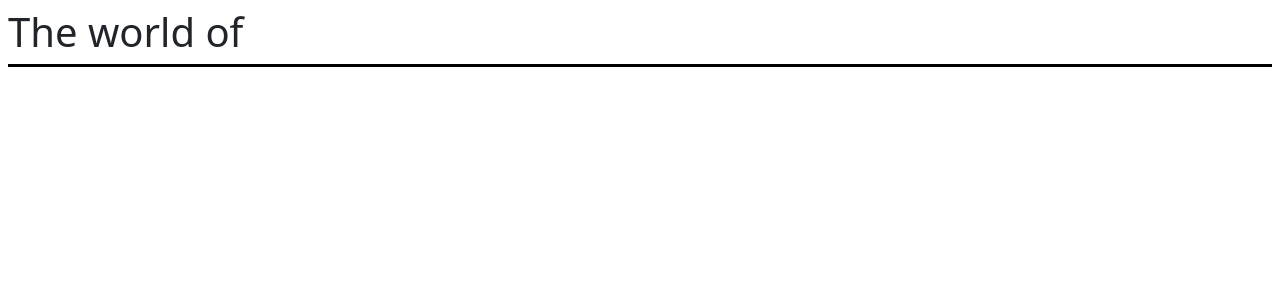
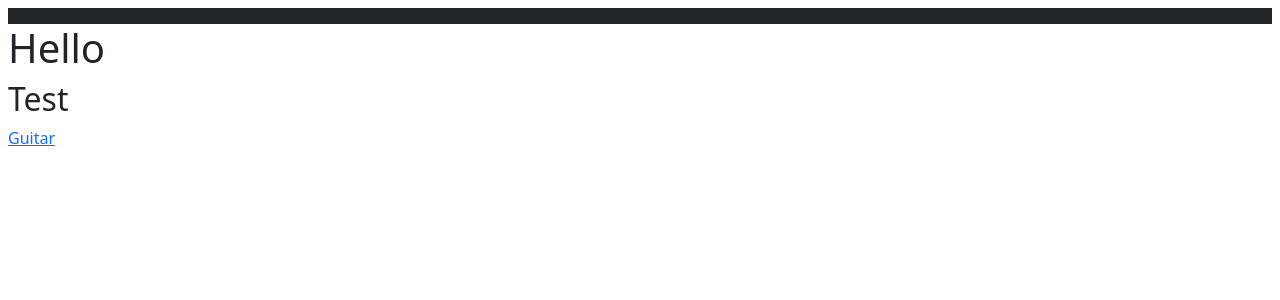
Before and after one commit to Rizzy42/assessed-website, a Svelte app: page / in a window 1280 px wide. Shown: the top 300 px of the page. Built offline with nearby package versions, Linux system fonts and the light colour scheme.

Commit message:
Successfully added routing

```diff
--- a/src/App.svelte
+++ b/src/App.svelte
@@ -5,14 +5,19 @@
 </svelte:head>
 
 <script lang="ts">
-    // Importing all required components for the app
-    import Navbar from "./Navbar.svelte";
+    // Importing svelte-routing package
+    import { Router, Route } from "svelte-routing";
+
+    // Importing pages
+    import Home from "./pages/Home.svelte"
+    import Guitar from "./pages/Guitar.svelte"
+
+    export let url = "";
 </script>
 
-<main>
-	<Navbar/>
-</main>
-
-<style>
-
-</style>
+<Router {url}>
+    <div>
+        <Route path="/" component={Home}/>
+        <Route path="/guitar" component={Guitar}/>
+    </div>
+</Router>
--- a/src/Navbar.svelte
+++ /dev/null
@@ -1,12 +0,0 @@
-<main>
-    <!-- div for navbar -->
-    <div id="navbar-main">
-        <h1>The world of</h1>
-    </div>
-</main>
-
-<style>
-    #navbar-main {
-        border-bottom: solid #000000;
-    }
-</style>
--- /dev/null
+++ b/src/components/Navbar.svelte
@@ -0,0 +1,9 @@
+<main>
+    <!-- nav for navbar -->
+    <nav class="navbar navar-expand-lg navbar-dark bg-dark">
+        <!-- Full width container -->
+        <div class="container-fluid">
+
+        </div>
+    </nav>
+</main>
--- a/src/main.ts
+++ b/src/main.ts
@@ -2,9 +2,6 @@ import App from './App.svelte';
 
 const app = new App({
 	target: document.body,
-	props: {
-		name: 'world'
-	}
 });
 
 export default app;
--- /dev/null
+++ b/src/pages/Guitar.svelte
@@ -0,0 +1,6 @@
+<script>
+    import Navbar from "../components/Navbar.svelte"
+</script>
+
+<Navbar/>
+<h1>Test</h1>
--- /dev/null
+++ b/src/pages/Home.svelte
@@ -0,0 +1,13 @@
+<script>
+    import Navbar from "../components/Navbar.svelte";
+
+    // Importing links from svelte-router to create navigation
+    import { Link } from "svelte-routing";
+</script>
+
+<main>
+    <Navbar/>
+    <h1>Hello</h1>
+    <h2>Test</h2>
+    <Link to="guitar">Guitar</Link>
+</main>
```
Also changed, not shown: package.json (+6 -5 lines), 1 other file (tests, documents, lock files or other folders).
